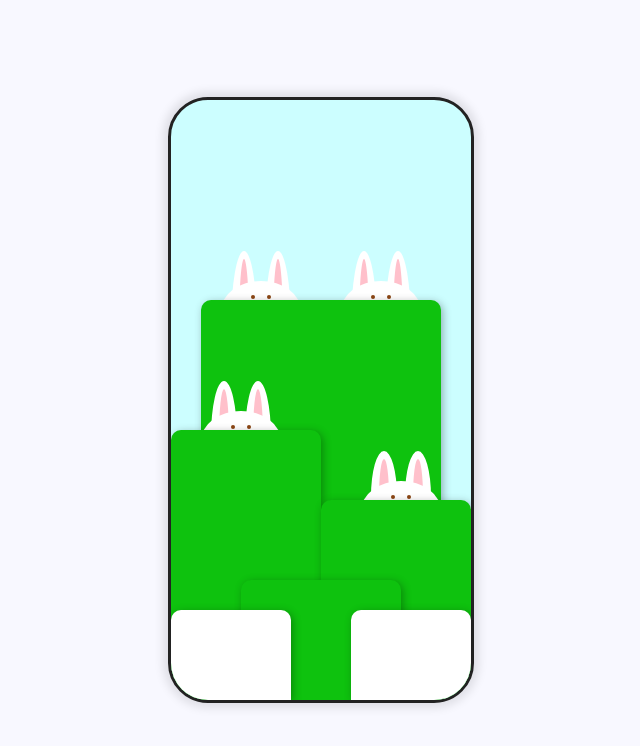
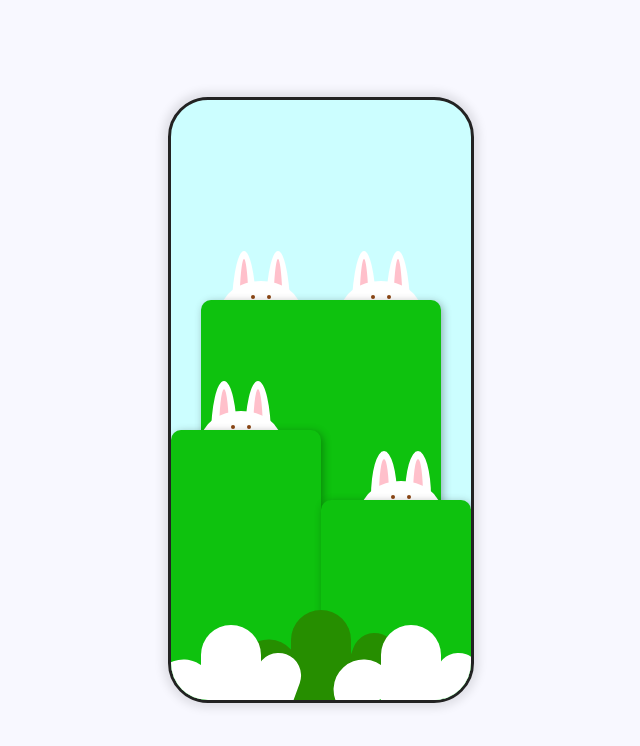
Before and after one commit to Geaglts/animationland, a plain HTML site: page index.html in a window 1280 px wide. Shown: the whole page, without its empty margins (319-959 px from the left). Drawn offline with Linux system fonts and the light colour scheme.

Commit message:
Cree las nubes

```diff
--- a/index.html
+++ b/index.html
@@ -45,9 +45,22 @@
 				</div>
 			</div>
 			<div class="capa shadow capa-7"></div>
-			<div class="capa shadow capa-8"></div>
-			<div class="capa shadow capa-9"></div>
-			<div class="capa shadow capa-10"></div>
+			<!-- Clouds -->
+			<div class="capa capa-8">
+				<div class="cloud green left-cloud"></div>
+				<div class="cloud green top-cloud"></div>
+				<div class="cloud green right-cloud"></div>
+			</div>
+			<div class="capa capa-9">
+				<div class="cloud left-cloud"></div>
+				<div class="cloud top-cloud"></div>
+				<div class="cloud right-cloud"></div>
+			</div>
+			<div class="capa capa-10">
+				<div class="cloud left-cloud"></div>
+				<div class="cloud top-cloud"></div>
+				<div class="cloud right-cloud"></div>
+			</div>
 		</div>
 	</body>
 </html>
--- a/main.css
+++ b/main.css
@@ -1,5 +1,7 @@
 :root {
 	--bunny-layer: rgba(0, 0, 0, 0);
+	--cloud-layer: rgba(0, 0, 0, 0);
+	--green-grass: #268e00;
 }
 
 body {
@@ -101,7 +103,7 @@ input:checked {
 	z-index: 7;
 	height: 120px;
 	width: 160px;
-	background-color: #0ec20e;
+	background-color: var(--cloud-layer);
 	bottom: 0;
 	left: 0;
 	right: 0;
@@ -111,19 +113,19 @@ input:checked {
 	z-index: 8;
 	height: 90px;
 	width: 120px;
-	background-color: white;
+	background-color: var(--cloud-layer);
 	bottom: 0;
 }
 .capa-10 {
 	z-index: 8;
 	height: 90px;
 	width: 120px;
-	background-color: white;
+	background-color: var(--cloud-layer);
 	bottom: 0;
 	right: 0;
 }
 
-/* ear */
+/* bunny */
 .ear {
 	height: 30%;
 	border-radius: 50%;
@@ -167,3 +169,51 @@ input:checked {
 .right-eye {
 	right: 30px;
 }
+
+/* cloud */
+.cloud {
+	position: absolute;
+	background-color: white;
+	border-radius: 50px 50px 0 0;
+	width: 60px;
+	height: 45px;
+}
+
+.left-cloud {
+	left: -20px;
+	top: 50px;
+	transform: rotate(-20deg);
+}
+
+.top-cloud {
+	right: 0;
+	left: 0;
+	margin: 0 auto;
+	height: 100%;
+	top: 15px;
+}
+
+.right-cloud {
+	right: -15px;
+	top: 50px;
+	transform: rotate(-70deg);
+	border-bottom-right-radius: 50px;
+}
+
+.cloud.green {
+	background-color: var(--green-grass);
+}
+
+.green.left-cloud {
+	left: -5px;
+	top: 60px;
+}
+
+.green.top-cloud {
+	top: 30px;
+}
+
+.green.right-cloud {
+	top: 60px;
+	right: -1px;
+}
```
